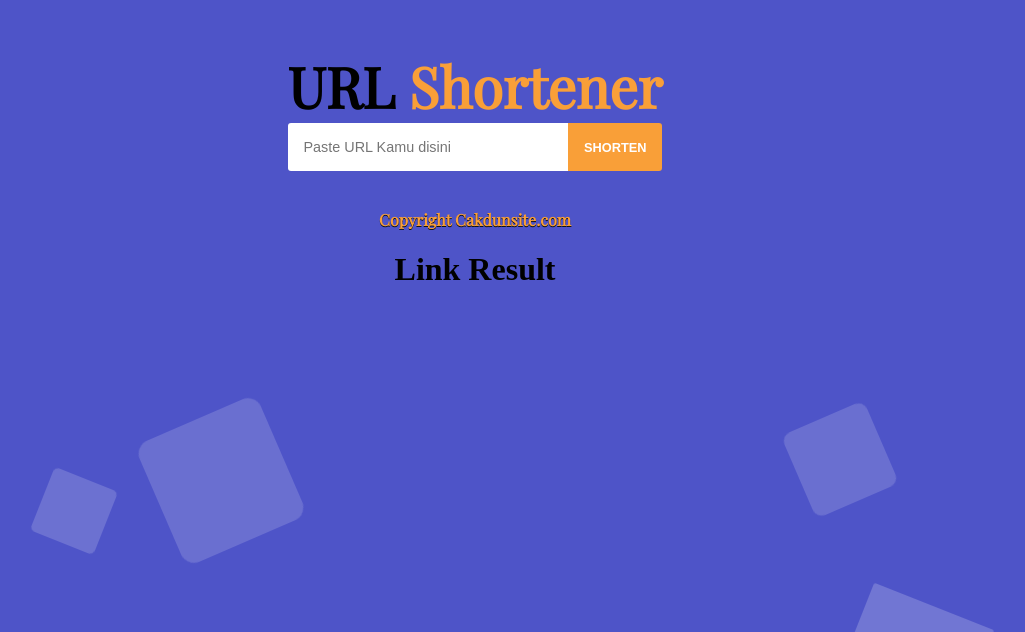
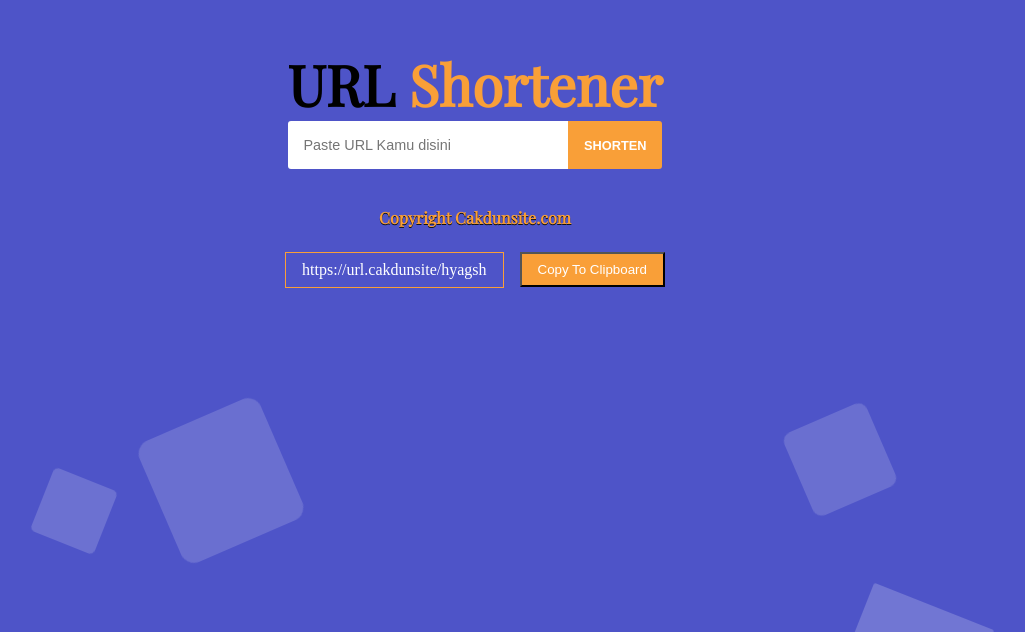
Before and after one commit to Nofrisdan/short-link-app, a React (Create React App) app: page / in a window 1280 px wide. Shown: the part 168-800 px from the top of the page, without its empty margins (165-1190 px from the left). Built offline with nearby package versions, Linux system fonts and the light colour scheme.

Commit message:
Install react-copy-to-clipboard

```diff
--- a/package.json
+++ b/package.json
@@ -7,8 +7,8 @@
     "@testing-library/react": "^12.1.4",
     "@testing-library/user-event": "^13.5.0",
     "axios": "^0.26.1",
-    "copy-to-clipboard": "^3.3.1",
     "react": "^17.0.2",
+    "react-copy-to-clipboard": "^5.0.4",
     "react-dom": "^17.0.2",
     "react-scripts": "5.0.0",
     "sweetalert2": "^11.4.4",
--- a/src/LinkResult.jsx
+++ b/src/LinkResult.jsx
@@ -1,7 +1,14 @@
 import { useState } from "react";
 
 function LinkResult() {
-  return <h1>Link Result</h1>;
+  const [result, setResult] = useState("https://url.cakdunsite/hyagsh");
+
+  return (
+    <div className="result">
+      <p>{result}</p>
+      <button>Copy To Clipboard</button>
+    </div>
+  );
 }
 
 export default LinkResult;
--- a/src/app.css
+++ b/src/app.css
@@ -186,3 +186,25 @@
   bottom: -108px;
   animation-delay: 50s;
 }
+
+/* link result */
+.result {
+  display: flex;
+  align-items: center;
+  justify-content: space-between;
+  padding: 0.5rem 1rem;
+}
+
+.result p {
+  color: #fff;
+  border: 1px solid var(--primary-color);
+  padding: 0.5rem 1rem;
+  margin-right: 1rem;
+}
+
+.result button {
+  padding: 0.5rem 1rem;
+  color: #fff;
+  cursor: pointer;
+  background: var(--primary-color);
+}
```
Also changed, not shown: 1 other file (tests, documents, lock files or other folders).
